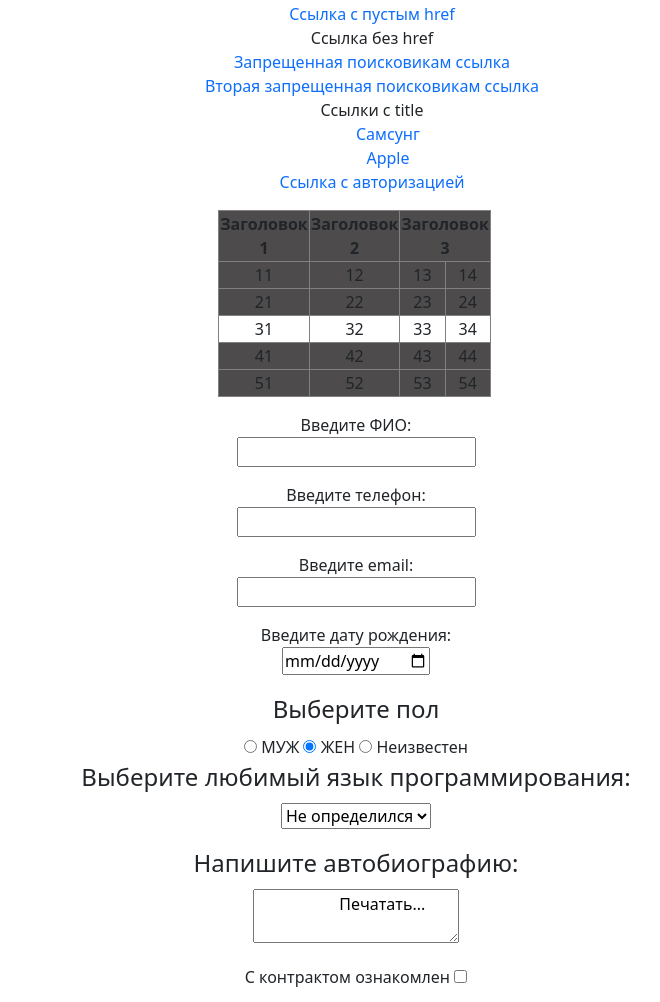
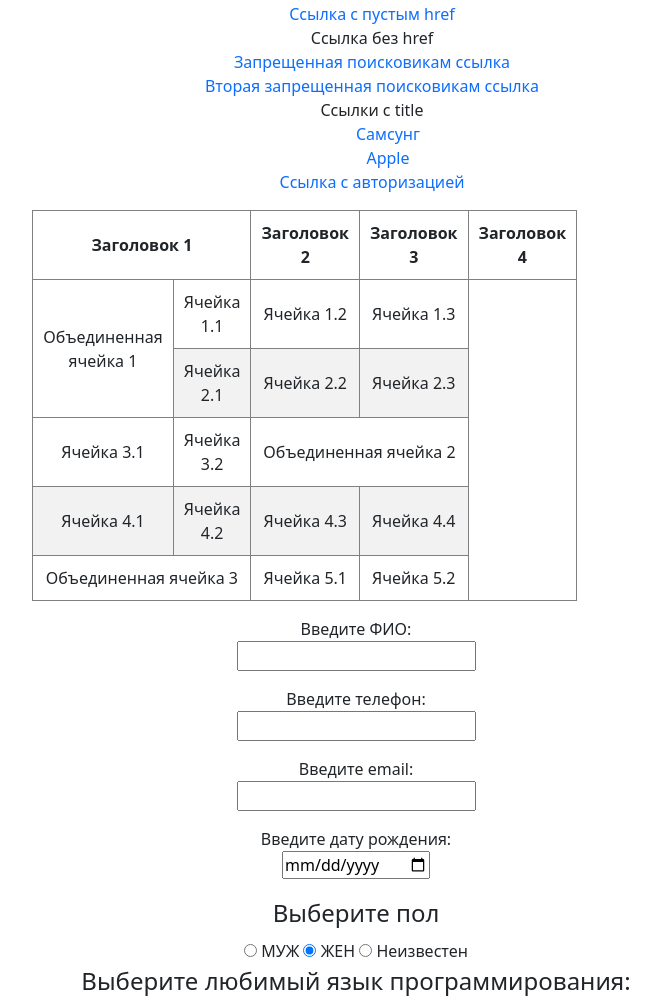
Before and after one commit to Tem4ik2006/web2, a plain HTML site: page index.html in a window 1280 px wide. Shown: the part 696-1698 px from the top of the page, without its empty margins (284-944 px from the left). Drawn offline with nearby package versions, Linux system fonts and the light colour scheme; files that its build step writes are made by us from their sources.

Commit message:
Update index.html

```diff
--- a/index.html
+++ b/index.html
@@ -29,14 +29,65 @@
    </header>
    <main>
    <div class="table-small">
-    <table>
-          <tr><th style="background-color:  rgb(77, 75, 75)">Заголовок 1</th><th style="background-color:  rgb(77, 75, 75)">Заголовок 2</th><th style="background-color:  rgb(77, 75, 75)" colspan="2">Заголовок 3</th></tr>
-          <tr><td style="background-color: rgb(77, 75, 75)">11</td><td style="background-color: rgb(77, 75, 75)">12</td> <td style="background-color: rgb(77, 75, 75)">13</td><td style="background-color: rgb(77, 75, 75)">14</td></tr>
-          <tr><td style="background-color: rgb(77, 75, 75)">21</td><td style="background-color: rgb(77, 75, 75)">22</td> <td style="background-color: rgb(77, 75, 75)">23</td><td style="background-color: rgb(77, 75, 75)">24</td></tr>
-          <tr><td style="background-color: white">31</td><td style="background-color: white">32</td> <td style="background-color: white">33</td><td style="background-color: white">34</td></tr>
-          <tr><td style="background-color: rgb(77, 75, 75)">41</td><td style="background-color: rgb(77, 75, 75)">42</td> <td style="background-color: rgb(77, 75, 75)">43</td><td style="background-color: rgb(77, 75, 75)">44</td></tr>
-          <tr><td style="background-color: rgb(77, 75, 75)">51</td><td style="background-color: rgb(77, 75, 75)">52</td> <td style="background-color: rgb(77, 75, 75)">53</td><td style="background-color: rgb(77, 75, 75)">54</td></tr>
-        </table>
+   <style>
+        table {
+            width: 100%;
+            border-collapse: collapse;
+        }
+        th, td {
+            border: 1px solid #000;
+            padding: 10px;
+            text-align: center;
+        }
+        tr:nth-child(even) {
+            background-color: #f2f2f2; /* фон для четных строк */
+        }
+        tr:nth-child(odd) {
+            background-color: #ffffff; /* фон для нечетных строк */
+        }
+    </style>
+</head>
+<body>
+
+<table>
+    <thead>
+        <tr>
+            <th colspan="2">Заголовок 1</th>
+            <th>Заголовок 2</th>
+            <th>Заголовок 3</th>
+            <th>Заголовок 4</th>
+        </tr>
+    </thead>
+    <tbody>
+        <tr>
+            <td rowspan="2">Объединенная ячейка 1</td>
+            <td>Ячейка 1.1</td>
+            <td>Ячейка 1.2</td>
+            <td>Ячейка 1.3</td>
+        </tr>
+        <tr>
+            <td>Ячейка 2.1</td>
+            <td>Ячейка 2.2</td>
+            <td>Ячейка 2.3</td>
+        </tr>
+        <tr>
+            <td>Ячейка 3.1</td>
+            <td>Ячейка 3.2</td>
+            <td colspan="2">Объединенная ячейка 2</td>
+        </tr>
+        <tr>
+            <td>Ячейка 4.1</td>
+            <td>Ячейка 4.2</td>
+            <td>Ячейка 4.3</td>
+            <td>Ячейка 4.4</td>
+        </tr>
+        <tr>
+            <td colspan="2">Объединенная ячейка 3</td>
+            <td>Ячейка 5.1</td>
+            <td>Ячейка 5.2</td>
+        </tr>
+    </tbody>
+</table>
         </div>
 
     <h2 id = "t1">Список гиперссылок</h2>
@@ -87,14 +138,65 @@
          </ul>
          <div class="table-container">
           <div class="table-large">
-        <table>
-          <tr><th style="background-color: rgb(77, 75, 75)">Заголовок 1</th><th style="background-color:  rgb(77, 75, 75)">Заголовок 2</th><th style="background-color:  rgb(77, 75, 75)" colspan="2">Заголовок 3</th></tr>
-          <tr><td style="background-color: rgb(77, 75, 75)">11</td><td style="background-color: rgb(77, 75, 75)">12</td> <td style="background-color: rgb(77, 75, 75)">13</td><td style="background-color: rgb(77, 75, 75)">14</td></tr>
-          <tr><td style="background-color: rgb(77, 75, 75)">21</td><td style="background-color: rgb(77, 75, 75)">22</td> <td style="background-color: rgb(77, 75, 75)">23</td><td style="background-color: rgb(77, 75, 75)">24</td></tr>
-          <tr><td style="background-color: white">31</td><td style="background-color: white">32</td> <td style="background-color: white">33</td><td style="background-color: white">34</td></tr>
-          <tr><td style="background-color: rgb(77, 75, 75)">41</td><td style="background-color: rgb(77, 75, 75)">42</td> <td style="background-color: rgb(77, 75, 75)">43</td><td style="background-color: rgb(77, 75, 75)">44</td></tr>
-          <tr><td style="background-color: rgb(77, 75, 75)">51</td><td style="background-color: rgb(77, 75, 75)">52</td> <td style="background-color: rgb(77, 75, 75)">53</td><td style="background-color: rgb(77, 75, 75)">54</td></tr>
-        </table>
+       <style>
+        table {
+            width: 100%;
+            border-collapse: collapse;
+        }
+        th, td {
+            border: 1px solid #000;
+            padding: 10px;
+            text-align: center;
+        }
+        tr:nth-child(even) {
+            background-color: #f2f2f2; /* фон для четных строк */
+        }
+        tr:nth-child(odd) {
+            background-color: #ffffff; /* фон для нечетных строк */
+        }
+    </style>
+</head>
+<body>
+
+<table>
+    <thead>
+        <tr>
+            <th colspan="2">Заголовок 1</th>
+            <th>Заголовок 2</th>
+            <th>Заголовок 3</th>
+            <th>Заголовок 4</th>
+        </tr>
+    </thead>
+    <tbody>
+        <tr>
+            <td rowspan="2">Объединенная ячейка 1</td>
+            <td>Ячейка 1.1</td>
+            <td>Ячейка 1.2</td>
+            <td>Ячейка 1.3</td>
+        </tr>
+        <tr>
+            <td>Ячейка 2.1</td>
+            <td>Ячейка 2.2</td>
+            <td>Ячейка 2.3</td>
+        </tr>
+        <tr>
+            <td>Ячейка 3.1</td>
+            <td>Ячейка 3.2</td>
+            <td colspan="2">Объединенная ячейка 2</td>
+        </tr>
+        <tr>
+            <td>Ячейка 4.1</td>
+            <td>Ячейка 4.2</td>
+            <td>Ячейка 4.3</td>
+            <td>Ячейка 4.4</td>
+        </tr>
+        <tr>
+            <td colspan="2">Объединенная ячейка 3</td>
+            <td>Ячейка 5.1</td>
+            <td>Ячейка 5.2</td>
+        </tr>
+    </tbody>
+</table>
       </div>
          </div>
       <div class="other-section">
```
